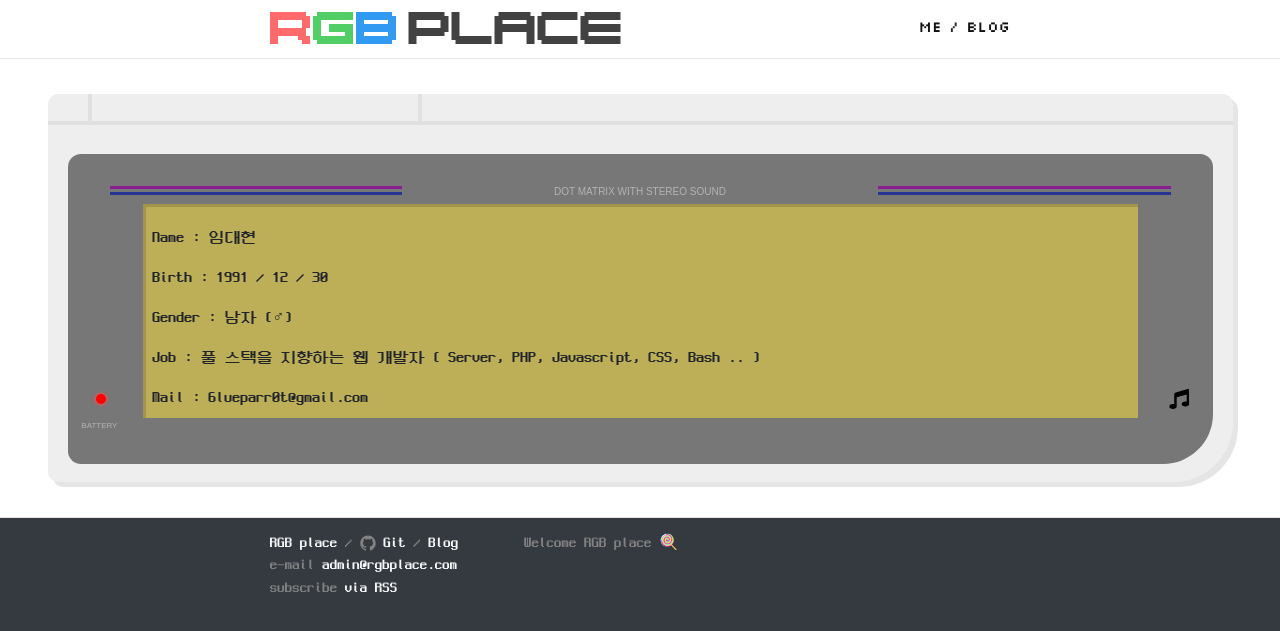
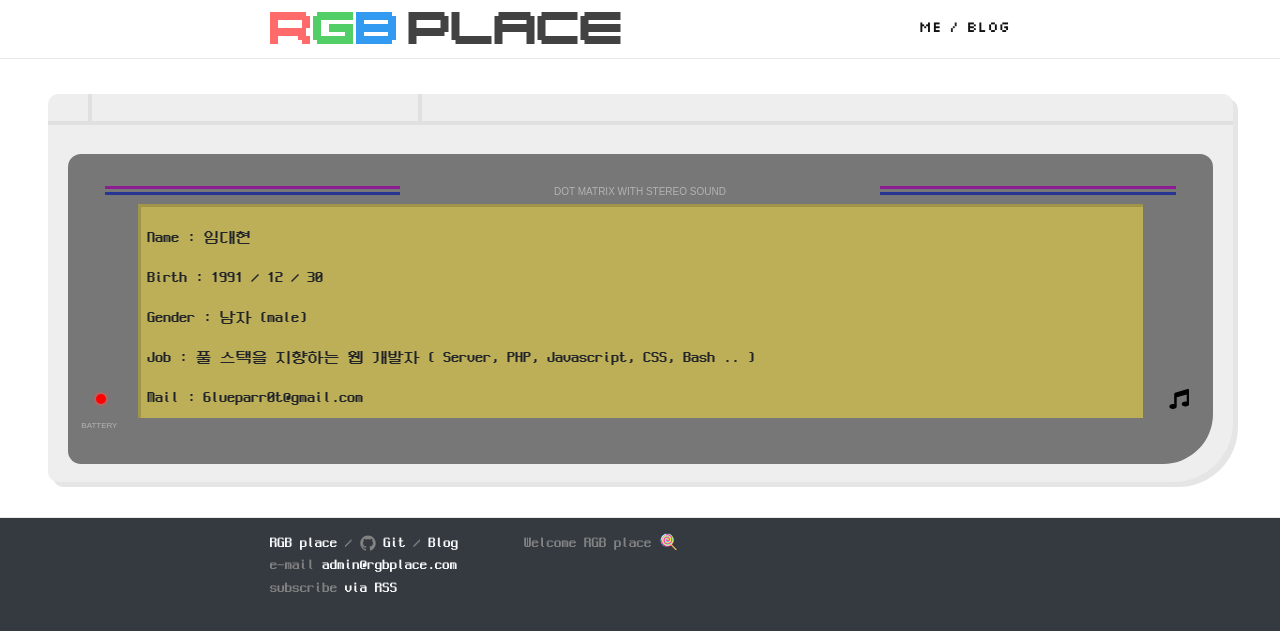
Before and after one commit to 6lueparr0t/about-rgbplace, a Jekyll site: the page built from pages/me.md, in a window 1280 px wide. Shown: the top 631 px of the page. Built offline with Jekyll 4.4.1, drawn with Linux system fonts in a browser that asks for light colours; some web fonts are replaced.

Commit message:
auto commit 2019-06-19 17:25:37

```diff
--- a/_sass/css/_logo.scss
+++ b/_sass/css/_logo.scss
@@ -2,7 +2,7 @@
 	font-family: "logo" !important;
 	font-size:2rem;
 
-	@media screen and (max-width : 860px) {
+	@include media-query($on-laptop) {
 		font-size: 1.2rem;
 		position:absolute;
 		padding: 0;
--- a/_sass/css/me/_gameboy.scss
+++ b/_sass/css/me/_gameboy.scss
@@ -9,6 +9,10 @@
   border-radius: 10px 10px 60px 10px;
   box-shadow: 5px 5px rgba(0, 0, 0, 0.1);
   padding-bottom: 20px;
+
+  @include media-query($on-laptop) {
+    font-size:0.8rem;
+  }
 
   &:before {
     content: "";
@@ -48,7 +52,7 @@
       margin-left: auto;
       margin-right: auto;
       background: #bdae58;
-      width: calc(100% - 150px);
+      width: calc(100% - 140px);
       min-height: 80px;
       height: calc(100% - 80px);
       box-shadow: inset 3px 3px rgba(0, 0, 0, 0.15);
@@ -65,6 +69,10 @@
         font-size: 10px;
         font-family: sans-serif;
         color: #b3b3b3;
+
+        @include media-query($on-laptop) {
+          padding:0;
+        }
 
         &:before {
           content: "";
--- a/pages/me.md
+++ b/pages/me.md
@@ -7,7 +7,7 @@
 
 Birth : 1991 / 12 / 30
 
-Gender : 남자 (♂)
+Gender : 남자 (male)
 
 Job : 풀 스택을 지향하는 웹 개발자 ( Server, PHP, Javascript, CSS, Bash .. )
 
```
